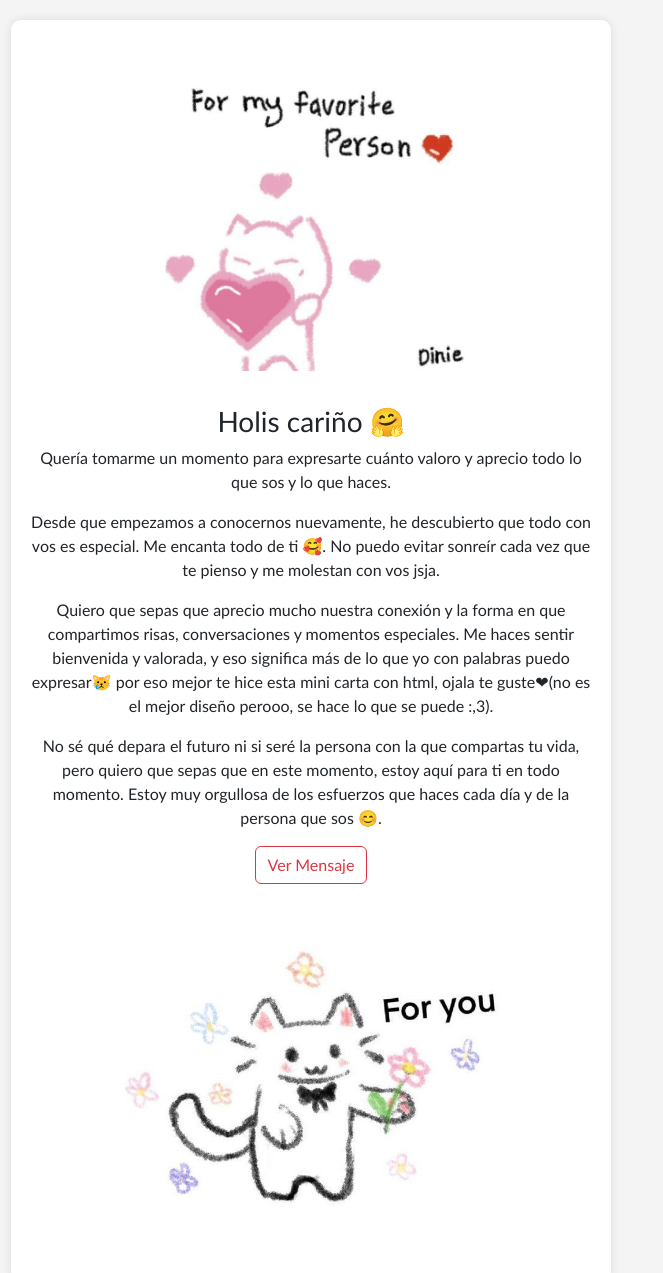
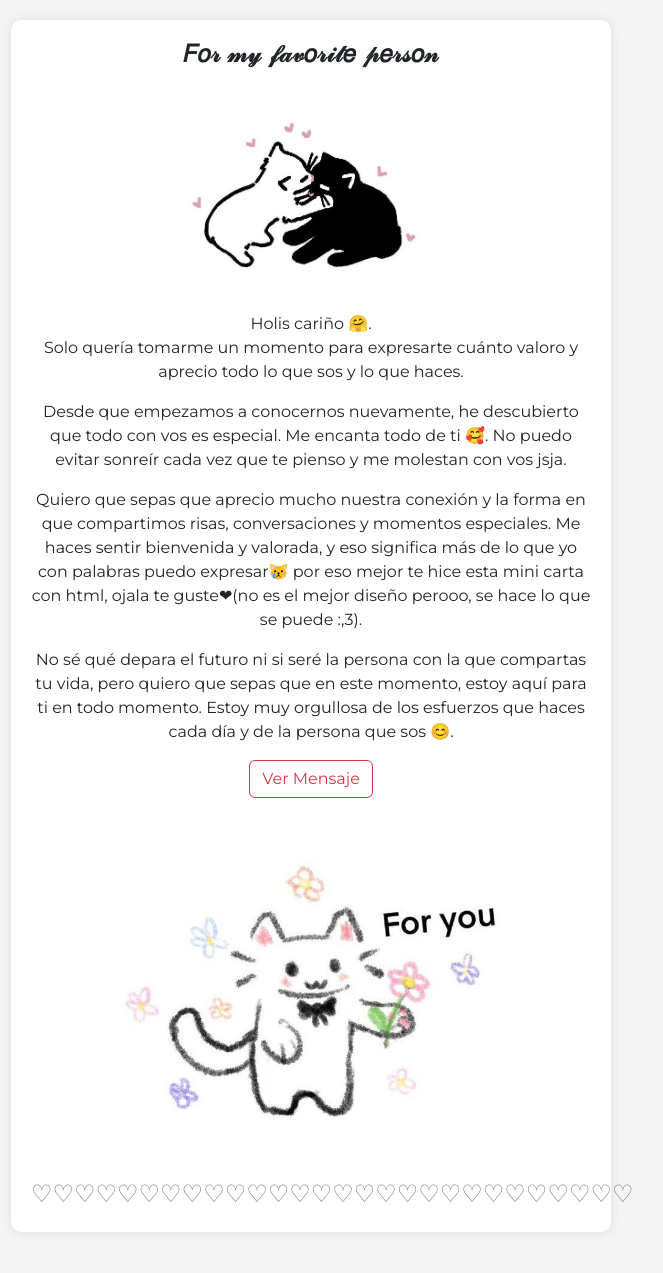
Before and after one commit to quxly4/-, a plain HTML site: page index.html in a window 1280 px wide. Shown: the whole page, without its empty margins (329-992 px from the left). After the commit the page ends 1252 px from the top, so only its background shows below. Drawn offline with nearby package versions, Linux system fonts and the light colour scheme.

Commit message:
Add files via upload

```diff
--- a/index.html
+++ b/index.html
@@ -5,12 +5,12 @@
     <meta name="viewport" content="width=device-width, initial-scale=1">
     <title>♡</title>
     <link href="https://cdn.jsdelivr.net/npm/bootstrap@5.2.3/dist/css/bootstrap.min.css" rel="stylesheet" integrity="sha384-rbsA2VBKQhggwzxH7pPCaAqO46MgnOM80zW1RWuH61DGLwZJEdK2Kadq2F9CUG65" crossorigin="anonymous">
+    <link href="https://fonts.googleapis.com/css2?family=Montserrat:wght@400;700&display=swap" rel="stylesheet">
     <style>
         body {
-            font-family: 'Calibri', sans-serif; /* Agregado el estilo de fuente Calibri */
+            font-family: 'Montserrat', sans-serif; /* Cambiado a Montserrat */
             text-align: center;
             background-color: #f4f4f4;
-
         }
 
         #container {
@@ -49,7 +49,7 @@
 
         .heart {
             display: inline-block;
-            color: #633E6D ;
+            color: gray;
             font-size: 24px;
             animation: float 1s infinite;
         }
@@ -62,12 +62,13 @@
 
 <div id="container">
 
+
     <center>
-        <img src="media/pin2.jpeg" alt="Imagen" width="60%">
+        <h4><strong>𝐹𝑜𝓇 𝓂𝓎 𝒻𝒶𝓋𝑜𝓇𝒾𝓉𝑒 𝓅𝑒𝓇𝓈𝑜𝓃</strong></h4>
+        <img src="media/pin5.jpeg" alt="Imagen" width="60%">
         <br>
         <br>
-        <h3>Holis cariño 🤗 </h3>
-        <p>Quería tomarme un momento para expresarte cuánto valoro y aprecio todo lo que sos y lo que haces.</p>
+        <p>Holis cariño 🤗. <br>Solo quería tomarme un momento para expresarte cuánto valoro y aprecio todo lo que sos y lo que haces.</p>
         <p>Desde que empezamos a conocernos nuevamente, he descubierto que todo con vos es especial. Me encanta todo de ti 🥰. No puedo evitar sonreír cada vez que te pienso y me molestan con vos jsja.</p>
         <p>Quiero que sepas que aprecio mucho nuestra conexión y la forma en que compartimos risas, conversaciones y momentos especiales. Me haces sentir bienvenida y valorada, y eso significa más de lo que yo con palabras puedo expresar😿 por eso mejor te hice esta mini carta con html, ojala te guste❤(no es el mejor diseño perooo, se hace lo que se puede :,3).</p>
         <p>No sé qué depara el futuro ni si seré la persona con la que compartas tu vida, pero quiero que sepas que en este momento, estoy aquí para ti en todo momento. Estoy muy orgullosa de los esfuerzos que haces cada día y de la persona que sos 😊.</p>
@@ -75,12 +76,19 @@
         <br>
         <br>
         <p id="mensaje_oculto" style="display: none;">
-            <span class="heart">♡</span> Recuerda siempre que sos valioso y capaz de lograr todo lo que te propongas, sos una persona increible😽. Estoy muy agradecida por tenerte en mi vida, te amo mucho cariño🥰. <span class="heart">♡</span>
+            Recuerda siempre que sos valioso y capaz de lograr todo lo que te propongas, sos una persona increible😽. <br> Te amo mucho cariño🥰.
         </p>
 
         <img src="media/pin1.jpeg" alt="Imagen" width="80%">
     </center>
+    <center>
+        <div>
+            <span class="heart">♡♡♡♡♡♡♡♡♡♡♡♡♡♡♡♡♡♡♡♡♡♡♡♡♡♡♡♡</span>
+        </div>
+    </center>
+
 </div>
+
 
 <script>
     function mostrarMensaje() {
```
Also changed, not shown: media/pin4.jpeg (added), media/pin5.jpeg (added).
